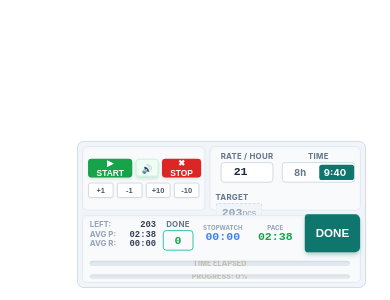
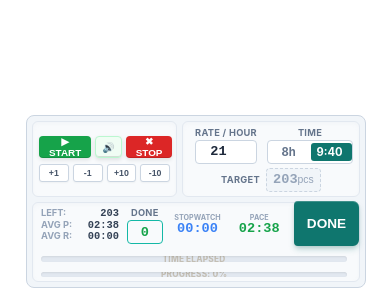
Before and after one commit to agr555/counter-app, a Next.js app: page / in a window 390 px wide. Shown: the part 544-844 px from the top of the page. Built offline with nearby package versions, Linux system fonts and the light colour scheme.

Commit message:
adaptive final

```diff
--- a/app/widget.module.css
+++ b/app/widget.module.css
@@ -330,23 +330,8 @@
   /* Элементы разметки для мобильной структуры */
   .configGrid { display: flex; align-items: center; gap: 6px; width: 100%; height: 100%; }
 
-
-/* ==========================================================================
-   2. СИСТЕМНАЯ АДАПТИВНОСТЬ ДЛЯ СРЕДНИХ И МОБИЛЬНЫХ ЭКРАНОВ
-   ========================================================================== */
-
-/* СТУПЕНЬ 1: Ноутбуки (меньше 1250px) — пропорционально уменьшаем без изломов */
-@media (max-width: 1250px) {
-    .widgetContainer {
-      transform: scale(0.85);
-      transform-origin: bottom right;
-      margin-right: 0 !important;
-      margin-bottom: 0 !important;
-    }
-  }
-
-  /* СТУПЕНЬ 2: Точки "840" и "720" (от 1100px до 521px) — ПРОСТОРНЫЕ 2 РЯДА */
-  @media (max-width: 1100px) and (min-width: 521px) {
+/* СТУПЕНЬ 2: Точки "840" и "720" (от 1100px до 521px) — ПРОСТОРНЫЕ 2 РЯДА */
+@media (max-width: 1100px) and (min-width: 521px) {
     .widgetContainer {
       transform: scale(1) !important;
       display: flex !important;
@@ -501,20 +486,28 @@
     .slider { width: 41px !important; height: calc(100% - 4px) !important; }
     .radioInput[value="9h40m"]:checked ~ .slider { transform: translateX(41px) !important; }
 
-    /* ИСПРАВЛЕНИЕ ДЛЯ ТАРГЕТА: Текст и цифры встают строго в один горизонтальный ряд (row),
-       никаких наездов на STOPWATCH больше не будет */
+    /* ЖЕЛЕЗОБЕТОННОЕ ИСПРАВЛЕНИЕ ДЛЯ СТРОКИ TARGET:
+       Принудительно выстраиваем подпись и цифры строго в один горизонтальный ряд (row).
+       Свойство display: flex заставляет их встать плечом к плечу на мобильном */
     .cfgTarget {
       grid-column: span 2 !important;
       grid-row: 2 !important;
-      flex-direction: row !important; /* Выравниваем в одну линию */
-      gap: 6px !important;            /* Увеличили зазор между словом Target и pcs */
+      display: flex !important;       /* Включаем флекс */
+      flex-direction: row !important; /* Намертво фиксируем выравнивание в одну линию */
+      gap: 6px !important;            /* Красивый отступ между словом Target и цифрой */
       justify-content: center !important;
       align-items: center !important;
       width: 100% !important;
-      height: 24px !important;       /* Четко ограничиваем высоту */
+      height: 24px !important;
     }
 
-    /* РЯД 2 (НИЖНИЙ ЭТАЖ) — Полностью отделен и защищен от наслоения */
+    /* Исправление внутренней подписи: отменяем блочное поведение */
+    .cfgTarget .fieldLabel {
+      margin: 0 !important;
+      display: inline-block !important;
+    }
+
+    /* РЯД 2 (НИЖНИЙ ЭТАЖ) */
     .widgetContainer > .concaveBlock:nth-child(4) {
       grid-column: span 2 !important;
       grid-row: 2 !important;
```
